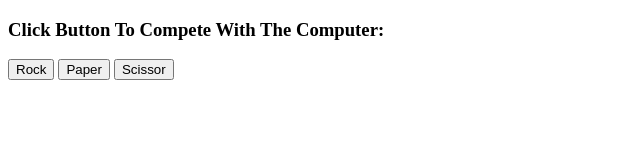
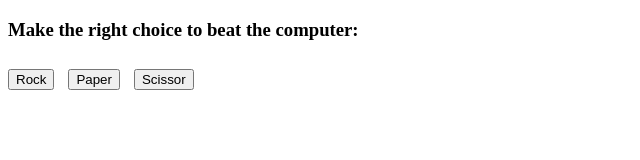
Before and after one commit to kubais/rock-papers-cissors, a plain HTML site: page index.html in a window 1280 px wide. Shown: the whole page, without its empty margins (0-640 px from the left). Drawn offline with Linux system fonts and the light colour scheme.

Commit message:
Add spacing between buttons.

```diff
--- a/index.html
+++ b/index.html
@@ -9,10 +9,10 @@
 <body>
 <div>
     <header>
-        <h3>Click Button To Compete With The Computer: </h3>
+        <h3>Make the right choice to beat the computer: </h3>
     </header>
-    <button id="Rock" >Rock</button>
-    <button id="Paper">Paper</button>
+    <button id="Rock">Rock</button>
+    <button id="Paper" style="margin:10px">Paper</button>
     <button id="Scissors">Scissor</button>
     <p></p>
     <div id="displayResult"></div>
```
